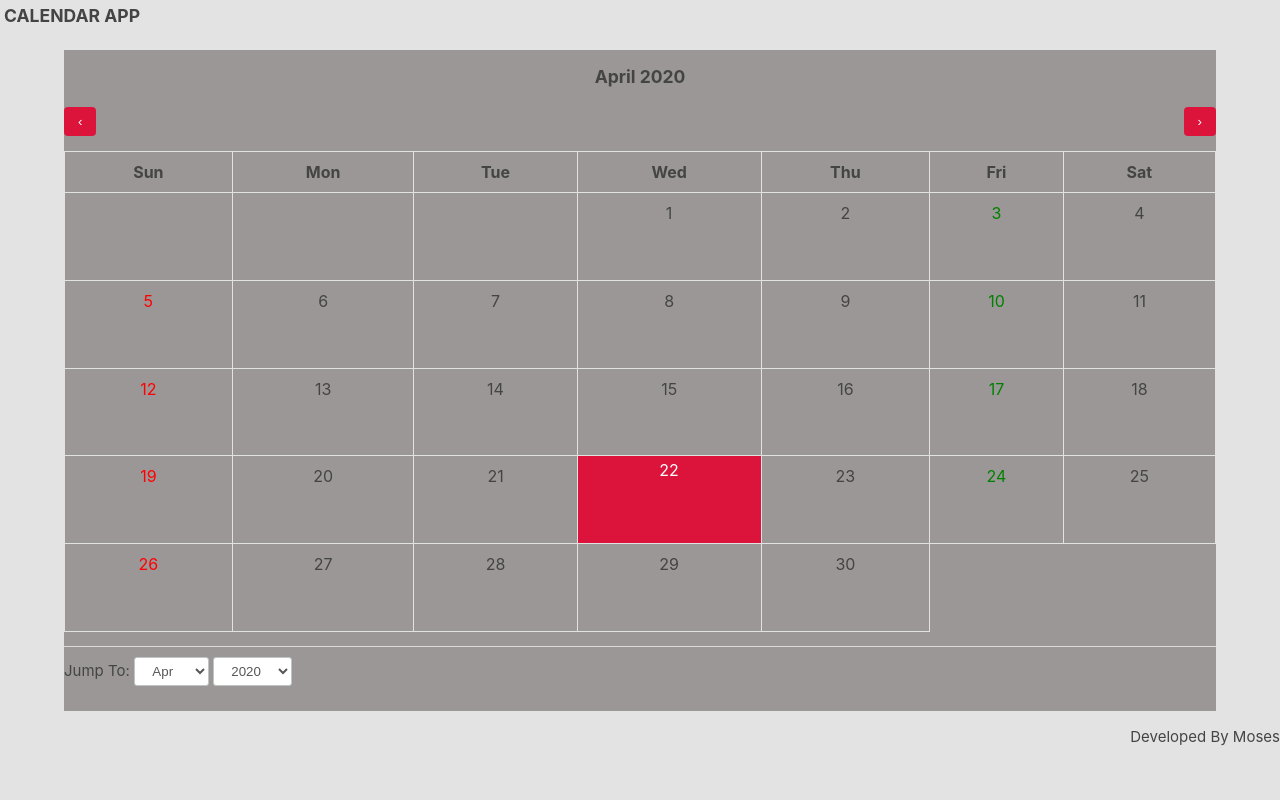
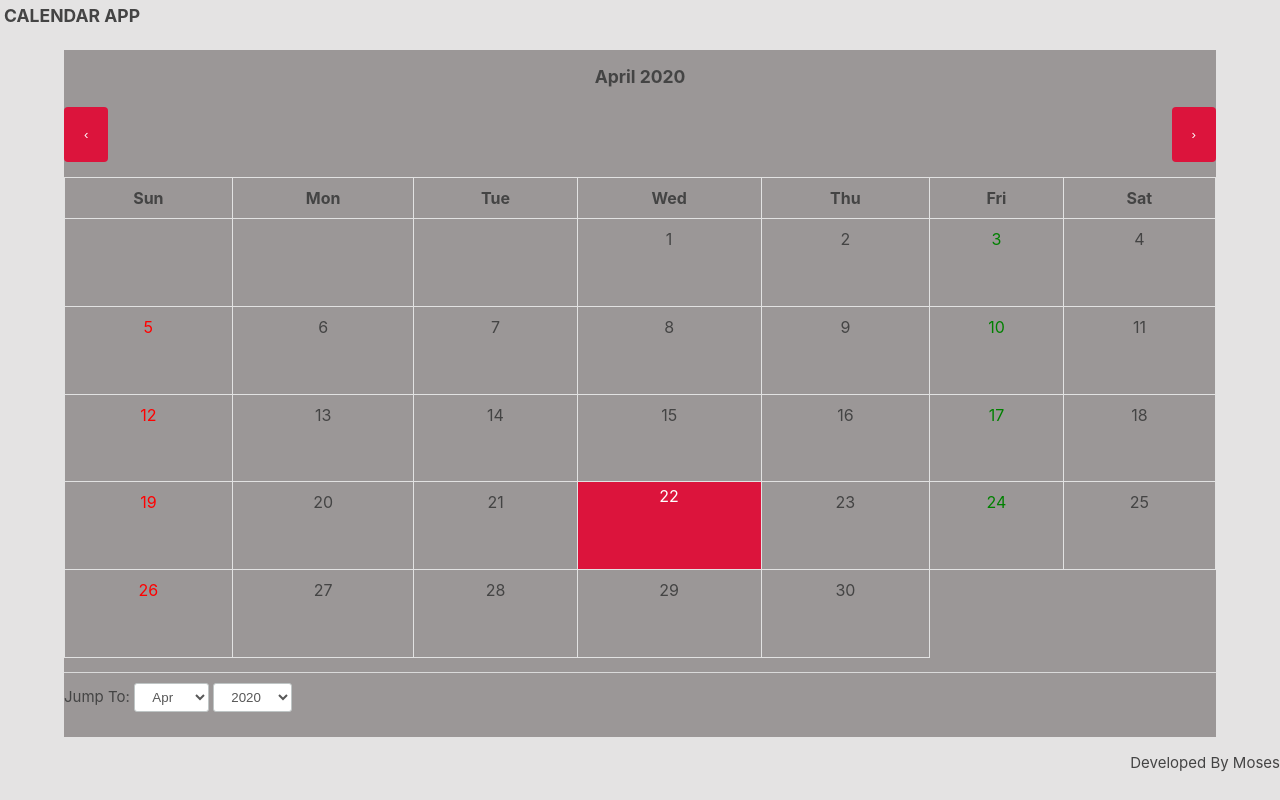
Before and after one commit to moseskereya/Calender-App, a plain HTML site: page index.html in a window 1280 px wide. Drawn offline with Linux system fonts and the light colour scheme.

Commit message:
Adiing padding

```diff
--- a/styles.css
+++ b/styles.css
@@ -33,7 +33,7 @@ html {
     color: #fff;
     border: none;
     border-radius: 4px;
-    padding: 7px 14px;
+    padding: 20px;
   }
 
   .table-calendar {
```
